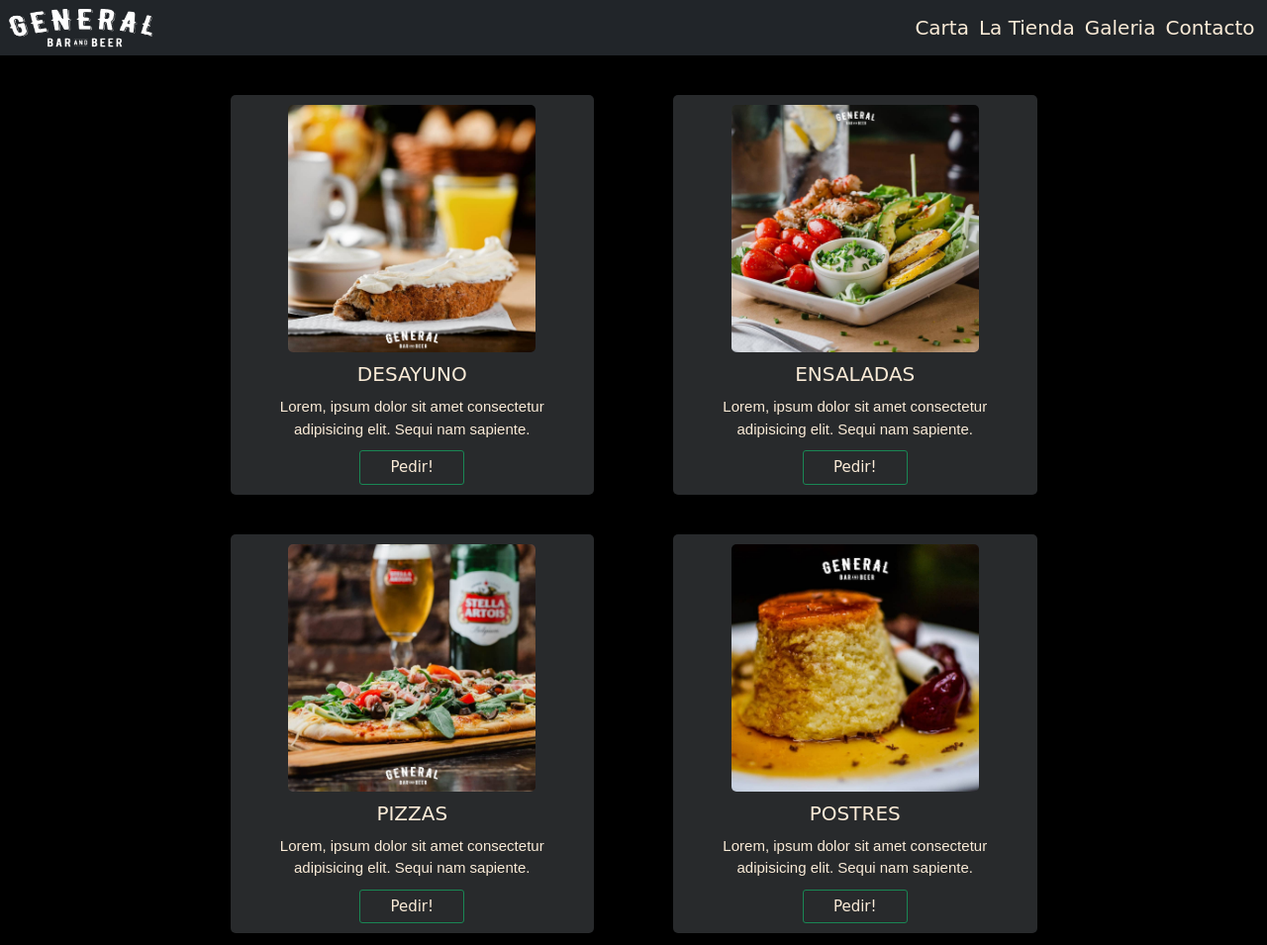
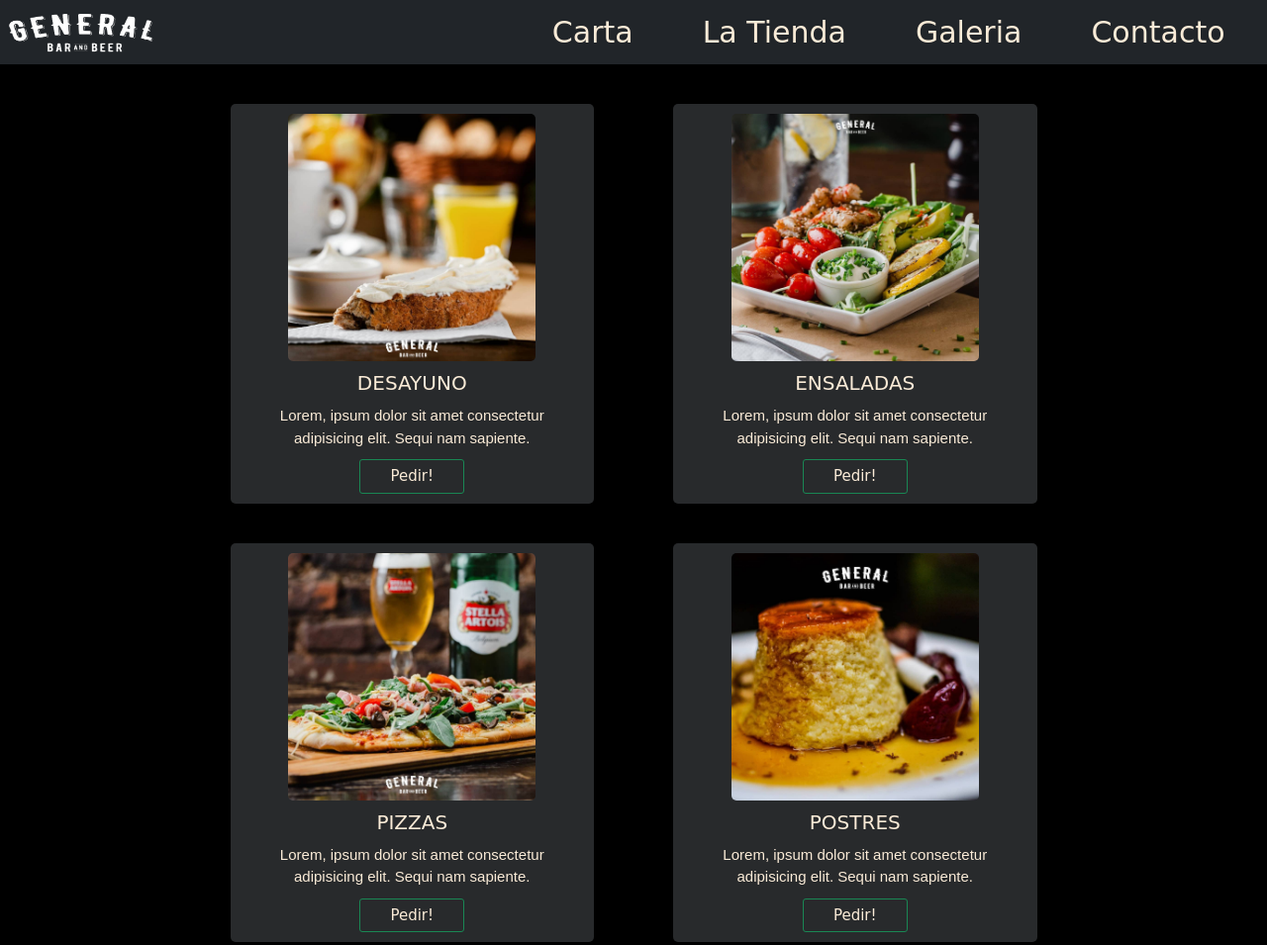
Before and after one commit to espiralverde/DW-23500-Martin_Sosa, a website: page pages/carta.html in a window 1280 px wide. Shown: the top 955 px of the page at 99% size. Drawn offline with nearby package versions, Linux system fonts and the light colour scheme; a web font is replaced by a local one.

Commit message:
Entrega SASS_1

```diff
--- a/pages/carta.html
+++ b/pages/carta.html
@@ -10,21 +10,22 @@
     <link rel="preconnect" href="https://fonts.gstatic.com" crossorigin>
     <link href="https://fonts.googleapis.com/css2?family=Fredericka+the+Great&display=swap" rel="stylesheet">
     <link rel="stylesheet" href="https://cdn.jsdelivr.net/npm/bootstrap-icons@1.7.1/font/bootstrap-icons.css">
-    <link rel="stylesheet" href="./../css/style.css">
+    <!-- <link rel="stylesheet" href="./../css/style.css"> -->
+    <link rel="stylesheet" href="./../scss/style.css">
     <title>General Bar&Beer</title>
 </head>
 <body>
-    <header>
-        <nav class="navbar navbar-expand-md navbar navbar-dark bg-dark">
+    <header class="header">
+        <nav class="navbarNav navbar navbar-expand-md navbar-dark bg-dark align-top">
             <div class="container-fluid">
-                <a class="navbar-brand" href="./../index.html"><img src="./../Assets/Img/LogoSinFondoV2.png" alt="Logo Bar" width="150" height="40" class="d-inline-block align-top"></a>
+                <a class="navbar-brand navbarNav__logo" href="./../index.html"><img src="./../Assets/Img/LogoSinFondoV2.png" alt="Logo Bar" width="150" height="40" class="d-inline-block align-top"></a>
                 <button class="navbar-toggler" type="button" data-bs-toggle="collapse" data-bs-target="#navbarSupportedContent" aria-controls="navbarSupportedContent" aria-expanded="false" aria-label="Toggle navigation"><span class="navbar-toggler-icon"></span></button>
                 <div class="collapse navbar-collapse" id="navbarSupportedContent">
-                    <ul class="navbar-nav ms-auto mb-2 mb-lg-0 text-center">
-                        <li class="nav-item"><a class="nav-link active" aria-current="page" href="./carta.html">Carta</a></li>
-                        <li class="nav-item"><a class="nav-link" href="./../index.html#latienda">La Tienda</a></li>
-                        <li class="nav-item"><a class="nav-link" href="./galeria.html">Galeria</a></li>
-                        <li class="nav-item"><a class="nav-link"  href="./contacto.html">Contacto</a></li>
+                    <ul class="navbar-nav ms-auto mb-2 mb-lg-0 text-center navbarNav__links">
+                        <li class="nav-item"><a class="nav-link active navbarNav__link" aria-current="page" href="./carta.html">Carta</a></li>
+                        <li class="nav-item"><a class="nav-link navbarNav__link" href="./../index.html#latienda">La Tienda</a></li>
+                        <li class="nav-item"><a class="nav-link navbarNav__link" href="./galeria.html">Galeria</a></li>
+                        <li class="nav-item"><a class="nav-link navbarNav__link"  href="./contacto.html">Contacto</a></li>
                     </ul>
                 </div>
             </div>
```
Also changed, not shown: index.html (+2 -4 lines), pages/contacto.html (+10 -9 lines), pages/galeria.html (+10 -9 lines).
